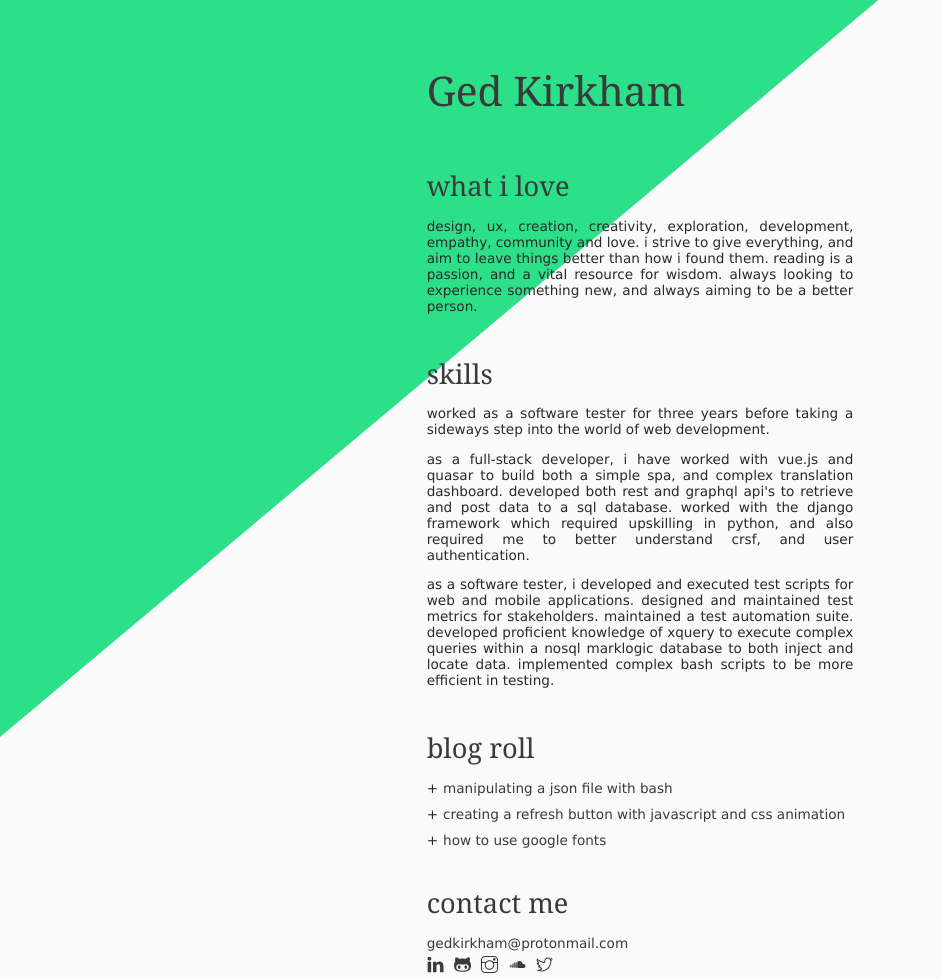
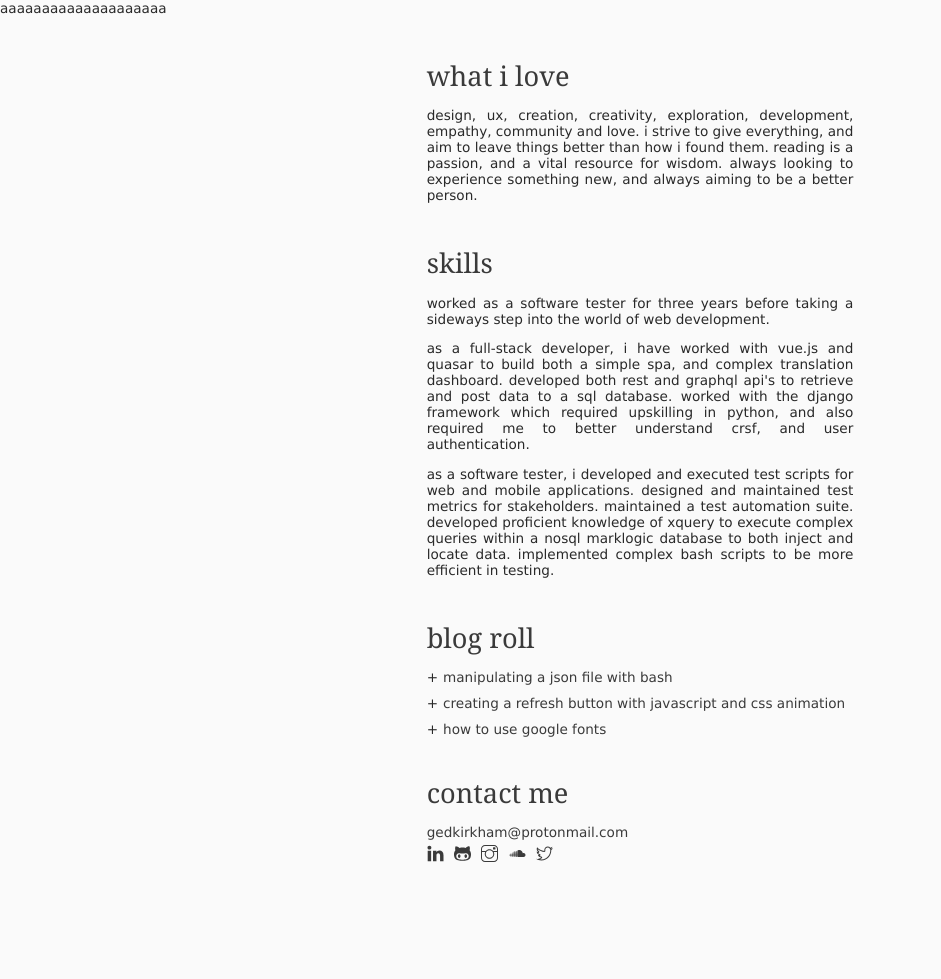
Before and after one commit to gedkirkham/gedkirkham.dev, a plain HTML site: page index.html in a window 1280 px wide. Shown: the whole page, without its empty margins (0-941 px from the left). After the commit the page ends 933 px from the top, so only its background shows below. Drawn offline with Linux system fonts and the light colour scheme.

Commit message:
add loader.js and headerwc

```diff
--- a/index.html
+++ b/index.html
@@ -33,13 +33,21 @@ if ('serviceWorker' in navigator) {
 
 
 <body>
-  <div id="ribbon-wrapper">
+  <!-- <div id="ribbon-wrapper">
     <div id="ribbon"></div>
   </div>
 
   <header id="grid-header">
     <h1><a href="/">Ged Kirkham</a></h1>
-  </header>
+  </header> -->
+
+  <custom-header>aaaaaaaaaaaaaaaaaaaa</custom-header>
+  <script src="./scripts/loader.js" />
+  <script>
+    loadComponentAA('./components/header.wc').then( ( component ) => {
+      console.log( component );
+    } );
+  </script>
 
   <main id="grid-main">
     <section>
```
